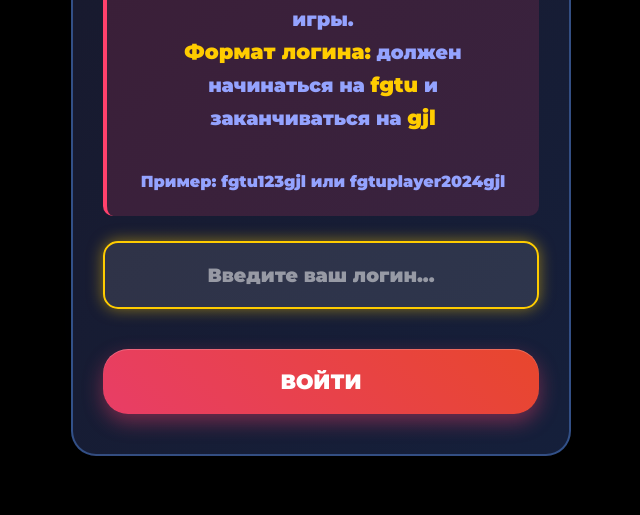
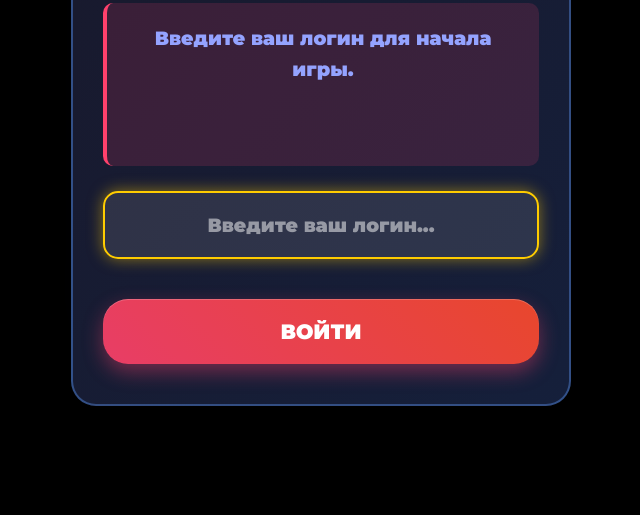
Before and after one commit to nezerock/wonkminigame, a plain HTML site: page index.html in a window 1280 px wide. Shown: the part 285-800 px from the top of the page, without its empty margins (319-959 px from the left). Drawn offline with Linux system fonts and the light colour scheme.

Commit message:
index.html

```diff
--- a/index.html
+++ b/index.html
@@ -1809,12 +1809,12 @@
             <h2 class="login-title">ВХОД В WONK MINIGAME</h2>
             <div class="login-text">
                 Введите ваш логин для начала игры.<br>
-                <strong>Формат логина:</strong> должен начинаться на <strong>fgtu</strong> и заканчиваться на <strong>gjl</strong>
+
                 <br><br>
-                <small>Пример: fgtu123gjl или fgtuplayer2024gjl</small>
+
             </div>
             <input type="text" class="login-input" id="loginInput" placeholder="Введите ваш логин..." maxlength="20">
-            <div class="login-error" id="loginError">Неверный формат логина! Логин должен начинаться на "fgtu" и заканчиваться на "gjl"</div>
+            <div class="login-error" id="loginError">Неверный формат логина</div>
             <button class="login-btn" id="loginBtn">ВОЙТИ</button>
         </div>
     </div>
@@ -1824,10 +1824,9 @@
         <div class="startup-content">
             <h2 class="startup-title">ВНИМАНИЕ!</h2>
             <div class="startup-text">
-                Чтобы возобновить свой баланс до <strong>1000 ₽</strong>,<br>
-                перезапустите бота!
+                если вы запустили бота впервые то ваш балланс установлен в <strong>1000 ₽</strong>,<br>
                 <br><br>
-                <small>При первом запуске баланс установлен на 1000 ₽</small>
+
             </div>
             <button class="startup-btn" id="startupBtn">ПРОДОЛЖИТЬ</button>
         </div>
```
